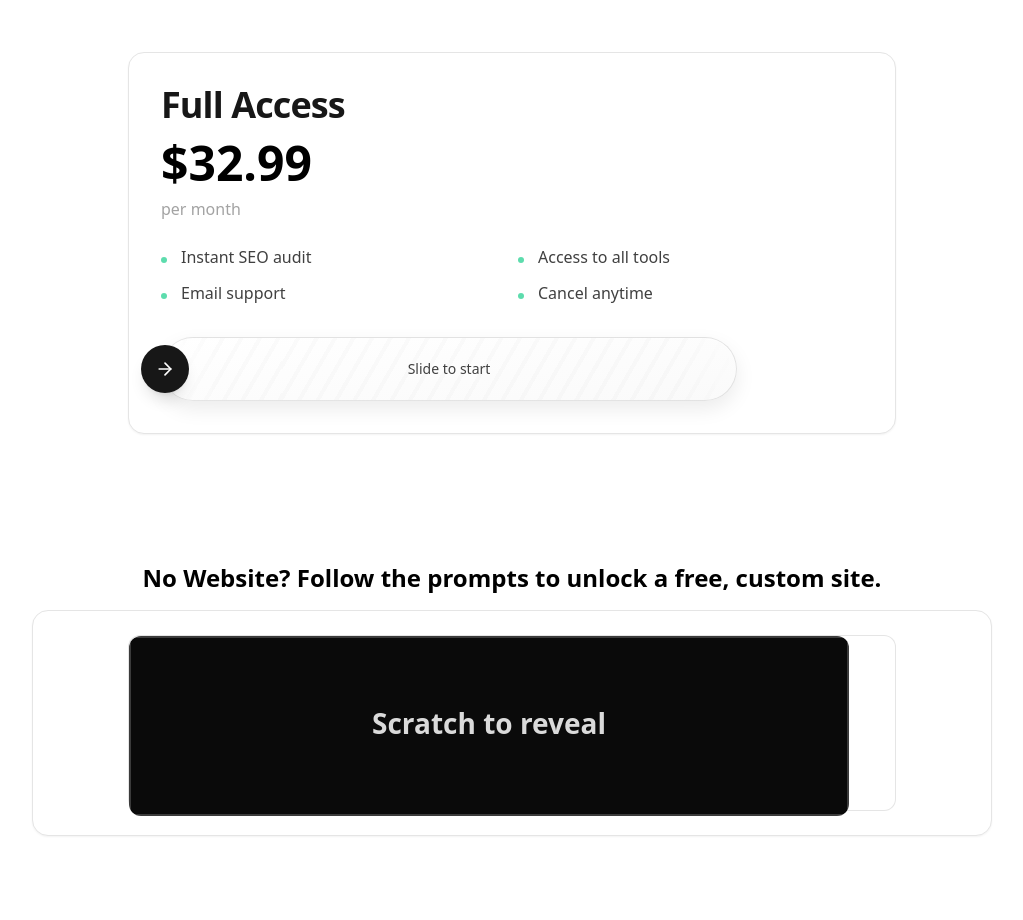
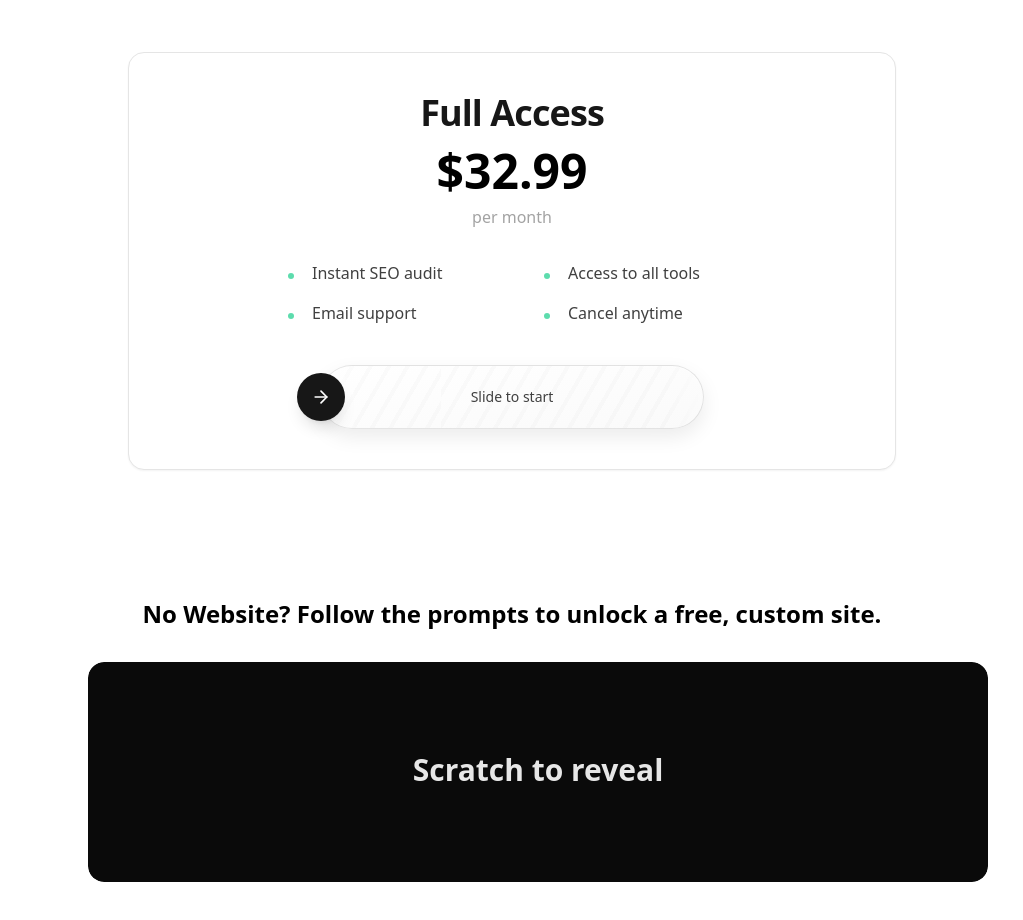
Before and after one commit to syphernite/seoceo, a React (Vite) app: page / in a window 1280 px wide. Shown: the part 860-1780 px from the top of the page, without its empty margins (128-1151 px from the left). Built offline with nearby package versions, Linux system fonts and the light colour scheme.

Commit message:
update spacing & alignment

```diff
--- a/src/components/Partnership.tsx
+++ b/src/components/Partnership.tsx
@@ -5,24 +5,19 @@ import ScratchCTA from "./ScratchCTA";
 
 export default function Partnership() {
   return (
-    <section className={tokens.section}>
-      <div className={tokens.container}>
-        {/* Heading moved above the scratch field and flipped to black */}
-        <h3 className="text-xl md:text-2xl font-semibold text-center text-black mb-4">
+    <section className={`${tokens.section} grid place-items-center`}>
+      <div className="w-full max-w-4xl px-4 md:px-6">
+        <h3 className="text-center text-xl md:text-2xl font-semibold text-black mb-8">
           No Website? Follow the prompts to unlock a free, custom site.
         </h3>
 
-        <div className={`${tokens.card} p-6`}>
-          <div className="flex justify-center">
-            <ScratchCTA
-              width={720}
-              height={180}
-              revealHref="https://built4you.org"
-              revealLabel="Next"
-              code="PRIORITY-END"
-              className="w-full max-w-3xl h-44"
-            />
-          </div>
+        {/* hard-center wrapper */}
+        <div className="grid place-items-center">
+          <ScratchCTA
+            revealHref="https://built4you.org"
+            revealLabel="Next"
+            className="w-[min(92vw,900px)] h-[min(42vw,220px)]"
+          />
         </div>
       </div>
     </section>
--- a/src/components/ScratchCTA.tsx
+++ b/src/components/ScratchCTA.tsx
@@ -12,7 +12,7 @@ type Props = {
 
 export default function ScratchCTA({
   revealHref,
-  className = "w-full max-w-2xl h-40 sm:h-44 md:h-48",
+  className = "w-full max-w-3xl h-52",
   width,
   height,
   revealLabel,
@@ -27,27 +27,37 @@ export default function ScratchCTA({
     const wrap = wrapRef.current;
     if (!c || !wrap) return;
 
+    // derive size
+    let w = width ?? Math.floor(wrap.clientWidth);
+    let h = height ?? Math.floor(wrap.clientHeight);
+
+    // fallback if height is zero at first render
+    if (!h || h < 10) {
+      h = Math.max(160, Math.round((w || 720) * 0.28));
+      wrap.style.height = h + "px";
+    }
+    if (!w || w < 10) w = 720;
+
     const dpr = window.devicePixelRatio || 1;
-    const w = width ?? Math.floor(wrap.clientWidth);
-    const h = height ?? Math.floor(wrap.clientHeight);
 
+    // CSS size
     c.style.width = w + "px";
     c.style.height = h + "px";
-    c.width = w * dpr;
-    c.height = h * dpr;
+    // backing store
+    c.width = Math.max(1, Math.floor(w * dpr));
+    c.height = Math.max(1, Math.floor(h * dpr));
 
     const ctx = c.getContext("2d");
     if (!ctx) return;
     ctx.setTransform(dpr, 0, 0, dpr, 0, 0);
 
+    // cover
     ctx.fillStyle = "#0a0a0a";
     ctx.fillRect(0, 0, w, h);
-    ctx.strokeStyle = "rgba(255,255,255,0.2)";
-    ctx.lineWidth = 2;
-    ctx.strokeRect(1, 1, w - 2, h - 2);
 
-    ctx.fillStyle = "rgba(255,255,255,0.85)";
-    const fs = Math.max(14, Math.min(28, Math.floor(w / 18)));
+    // instruction
+    ctx.fillStyle = "rgba(255,255,255,0.9)";
+    const fs = Math.max(16, Math.min(30, Math.floor(w / 18)));
     ctx.font = `600 ${fs}px system-ui, -apple-system, Segoe UI, Roboto`;
     ctx.textAlign = "center";
     ctx.textBaseline = "middle";
@@ -62,7 +72,7 @@ export default function ScratchCTA({
     window.addEventListener("resize", onResize);
     return () => window.removeEventListener("resize", onResize);
     // eslint-disable-next-line react-hooks/exhaustive-deps
-  }, [width, height]);
+  }, [width, height, revealed]);
 
   useEffect(() => {
     const c = canvasRef.current;
@@ -71,7 +81,6 @@ export default function ScratchCTA({
     if (!ctx) return;
 
     let drawing = false;
-
     const scratchAt = (x: number, y: number) => {
       ctx.globalCompositeOperation = "destination-out";
       ctx.lineJoin = "round";
@@ -82,44 +91,38 @@ export default function ScratchCTA({
       ctx.lineTo(x + 0.01, y + 0.01);
       ctx.stroke();
     };
-
-    const pointerPos = (e: PointerEvent) => {
-      const rect = c.getBoundingClientRect();
-      return { x: e.clientX - rect.left, y: e.clientY - rect.top };
+    const pos = (e: PointerEvent) => {
+      const r = c.getBoundingClientRect();
+      return { x: e.clientX - r.left, y: e.clientY - r.top };
     };
-
-    const onDown = (e: PointerEvent) => {
+    const down = (e: PointerEvent) => {
       drawing = true;
       c.setPointerCapture(e.pointerId);
-      const { x, y } = pointerPos(e);
+      const { x, y } = pos(e);
       scratchAt(x, y);
       e.preventDefault();
     };
-
-    const onMove = (e: PointerEvent) => {
+    const move = (e: PointerEvent) => {
       if (!drawing) return;
-      const { x, y } = pointerPos(e);
+      const { x, y } = pos(e);
       scratchAt(x, y);
       e.preventDefault();
     };
-
-    const onUp = (e: PointerEvent) => {
+    const up = (e: PointerEvent) => {
       drawing = false;
       try { c.releasePointerCapture(e.pointerId); } catch {}
-      // immediately reveal once user stops scratching
       setRevealed(true);
     };
 
-    c.addEventListener("pointerdown", onDown, { passive: false });
-    c.addEventListener("pointermove", onMove, { passive: false });
-    window.addEventListener("pointerup", onUp, { passive: false });
-
+    c.addEventListener("pointerdown", down, { passive: false });
+    c.addEventListener("pointermove", move, { passive: false });
+    window.addEventListener("pointerup", up, { passive: false });
     return () => {
-      c.removeEventListener("pointerdown", onDown);
-      c.removeEventListener("pointermove", onMove);
-      window.removeEventListener("pointerup", onUp);
+      c.removeEventListener("pointerdown", down);
+      c.removeEventListener("pointermove", move);
+      window.removeEventListener("pointerup", up);
     };
-  }, [revealed]);
+  }, []);
 
   const go = () => {
     try {
@@ -135,24 +138,22 @@ export default function ScratchCTA({
   };
 
   return (
-    <div className={className}>
+    <div className={`${className} mx-auto`}>
       <div
         ref={wrapRef}
-        className="relative mx-auto w-full h-full rounded-xl border border-black/10 bg-white"
+        className="relative w-full h-full mx-auto rounded-2xl overflow-hidden bg-white flex items-center justify-center"
       >
         {revealed && (
-          <div className="absolute inset-0 grid place-items-center">
-            <button
-              onClick={go}
-              className="inline-flex items-center justify-center px-6 py-3 rounded-lg font-semibold text-white bg-emerald-600 shadow-[0_0_20px_rgba(16,185,129,0.8)] hover:shadow-[0_0_36px_rgba(16,185,129,0.9)] transition-shadow"
-            >
-              {revealLabel ?? "Next"}
-            </button>
-          </div>
+          <button
+            onClick={go}
+            className="absolute z-10 inline-flex items-center justify-center px-6 py-3 rounded-lg font-semibold text-white bg-emerald-600 shadow-[0_0_20px_rgba(16,185,129,0.8)] hover:shadow-[0_0_36px_rgba(16,185,129,0.9)] transition-shadow"
+          >
+            {revealLabel ?? "Next"}
+          </button>
         )}
         <canvas
           ref={canvasRef}
-          className="absolute inset-0 w-full h-full touch-none cursor-pointer rounded-xl"
+          className="absolute inset-0 block w-full h-full rounded-2xl touch-none cursor-pointer"
           role="img"
           aria-label="Scratch to reveal"
           style={{ display: revealed ? "none" : "block" }}
--- a/src/pages/Home.tsx
+++ b/src/pages/Home.tsx
@@ -20,29 +20,26 @@ export default function Home() {
       <Hero />
       <Services />
 
-      <section id="pricing" className={tokens.section}>
-        <div className={tokens.container}>
-          {/* Keep original light card structure */}
-          <div className="mx-auto max-w-3xl rounded-2xl border border-neutral-200 bg-white p-8 text-black shadow-sm">
-            {/* Title + price as before */}
-            <h2 className={tokens.heading.h2} data-anchor-target="true">
+      <section id="pricing" className={`${tokens.section} flex flex-col items-center justify-center`}>
+        <div className="w-full max-w-3xl rounded-2xl border border-neutral-200 bg-white p-10 text-black shadow-sm flex flex-col items-center">
+          <h2 className={`${tokens.heading.h2} text-center`} data-anchor-target="true">
             {plan.name}
           </h2>
-            <p className="mt-2 text-5xl font-semibold leading-tight">{plan.price}</p>
-            <p className="mt-1 text-neutral-400">{plan.period}</p>
+          <p className="mt-2 text-5xl font-semibold leading-tight text-center">{plan.price}</p>
+          <p className="mt-1 text-neutral-400 text-center">{plan.period}</p>
 
-            {/* Two-column features on desktop, single on mobile */}
-            <ul className="mt-6 grid grid-cols-1 gap-3 text-base text-neutral-700 md:grid-cols-2">
+          {/* evenly spaced bullet columns centered */}
+          <ul className="mt-8 grid grid-cols-1 md:grid-cols-2 gap-y-4 md:gap-x-16 text-base text-neutral-700 w-full max-w-md">
             {plan.highlights.map((h) => (
-                <li key={h} className="relative pl-5">
+              <li key={h} className="relative pl-6 text-center md:text-left">
                 <span className="absolute left-0 top-3 h-1.5 w-1.5 rounded-full bg-emerald-400/80" />
                 {h}
               </li>
             ))}
           </ul>
 
-            {/* Single CTA only: visible on all breakpoints */}
-            <div className="mt-8 max-w-xl">
+          <div className="mt-10 flex justify-center w-full">
+            <div className="w-full max-w-sm">
               <SlideToStartCTA to={plan.cta.href} label={plan.cta.label} />
             </div>
           </div>
```
Lines whose indentation alone changed are shown as unchanged.
